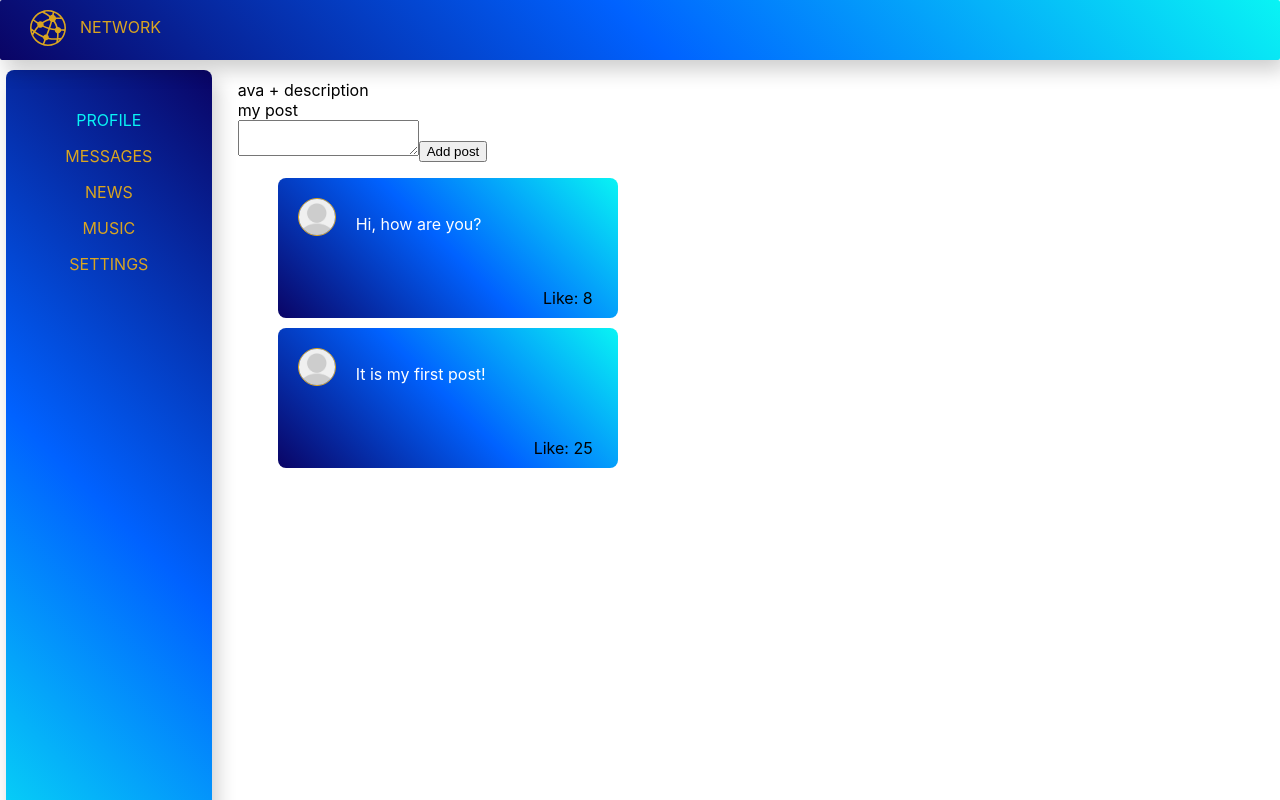
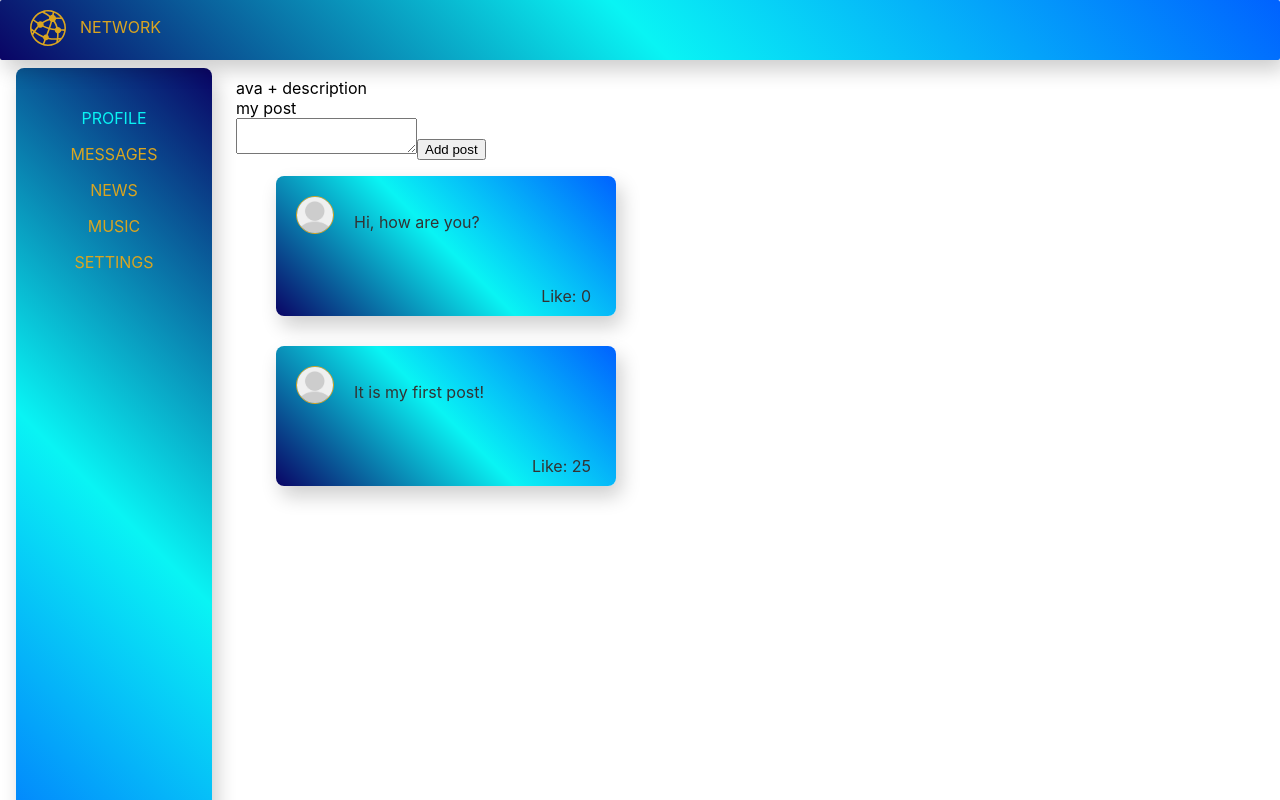
Before and after one commit to KasyanAndrey/project_01, a React (Create React App) app: page / in a window 1280 px wide. Shown: the top 800 px of the page. Built offline with nearby package versions, Linux system fonts and the light colour scheme.

Commit message:
chng styles

```diff
--- a/src/App.css
+++ b/src/App.css
@@ -7,5 +7,5 @@
     "n c";
   grid-template-rows: 60px 1fr;
   grid-template-columns: 2fr 10fr;
-  grid-gap: 10px;
+  grid-gap: 8px;
 }
--- a/src/components/Header/Header.module.css
+++ b/src/components/Header/Header.module.css
@@ -4,8 +4,8 @@
   background: linear-gradient(
     45deg,
     rgb(10, 4, 101),
-    rgb(0, 98, 255),
-    rgb(9, 244, 244)
+    rgb(9, 244, 244),
+    rgb(0, 98, 255)
   );
   border-radius: 2px;
   padding: 10px 30px;
--- a/src/components/Navbar/Navbar.module.css
+++ b/src/components/Navbar/Navbar.module.css
@@ -3,8 +3,8 @@
   grid-area: n;
   background: linear-gradient(
     45deg,
+    rgb(0, 98, 255),
     rgb(9, 244, 244),
-    rgb(0, 98, 255),
     rgb(10, 4, 101)
   );
   padding: 40px 0px;
@@ -14,7 +14,7 @@
   display: flex;
   flex-direction: column;
   align-items: center;
-  margin-left: 6px;
+  margin-left: 16px;
 }
 
 .link {
--- a/src/components/Profile/MyPosts/MyPosts.js
+++ b/src/components/Profile/MyPosts/MyPosts.js
@@ -9,12 +9,12 @@ const MyPosts = () => {
     <section className={css.container}>
       my post
       <div>
-        <textarea> </textarea>
+        <textarea></textarea>
         <button>Add post</button>
       </div>
       <ul className={css.posts}>
-        <Post message='Hi, how are you?' grade='8'/>
-        <Post message='It is my first post!'grade='25'/>
+        <Post message='Hi, how are you?' liksCount='0'/>
+        <Post message='It is my first post!' liksCount='25'/>
       </ul>
     </section>
   );
--- a/src/components/Profile/MyPosts/Post/Post.js
+++ b/src/components/Profile/MyPosts/Post/Post.js
@@ -7,7 +7,7 @@ const Post = (props) => {
     <div className={css.post}>
       <img src={imgAvatar} alt="user avatar"></img>
       <p>{props.message}</p>
-      <div className={css.like}>Like: {props.grade}</div>
+      <div className={css.like}>Like: {props.liksCount}</div>
     </div>
   );
 };
--- a/src/components/Profile/MyPosts/Post/Post.module.css
+++ b/src/components/Profile/MyPosts/Post/Post.module.css
@@ -4,14 +4,15 @@
   background: linear-gradient(
     45deg,
     rgb(10, 4, 101),
-    rgb(0, 98, 255),
-    rgb(9, 244, 244)
+    rgb(9, 244, 244),
+    rgb(0, 98, 255)
   );
   width: 300px;
   height: 100px;
   border-radius: 8px;
   padding: 20px;
-  margin-bottom: 10px;
+  margin-bottom: 30px;
+  box-shadow: 5px 10px 20px rgba(10, 10, 10, 0.2);
 }
 
 .post img {
@@ -23,11 +24,12 @@
 }
 
 .post p {
-  color: #fff;
+  color: #333;
 }
 
 .like {
   position: absolute;
   bottom: 10px;
   right: 25px;
+  color: #333;
 }
```
